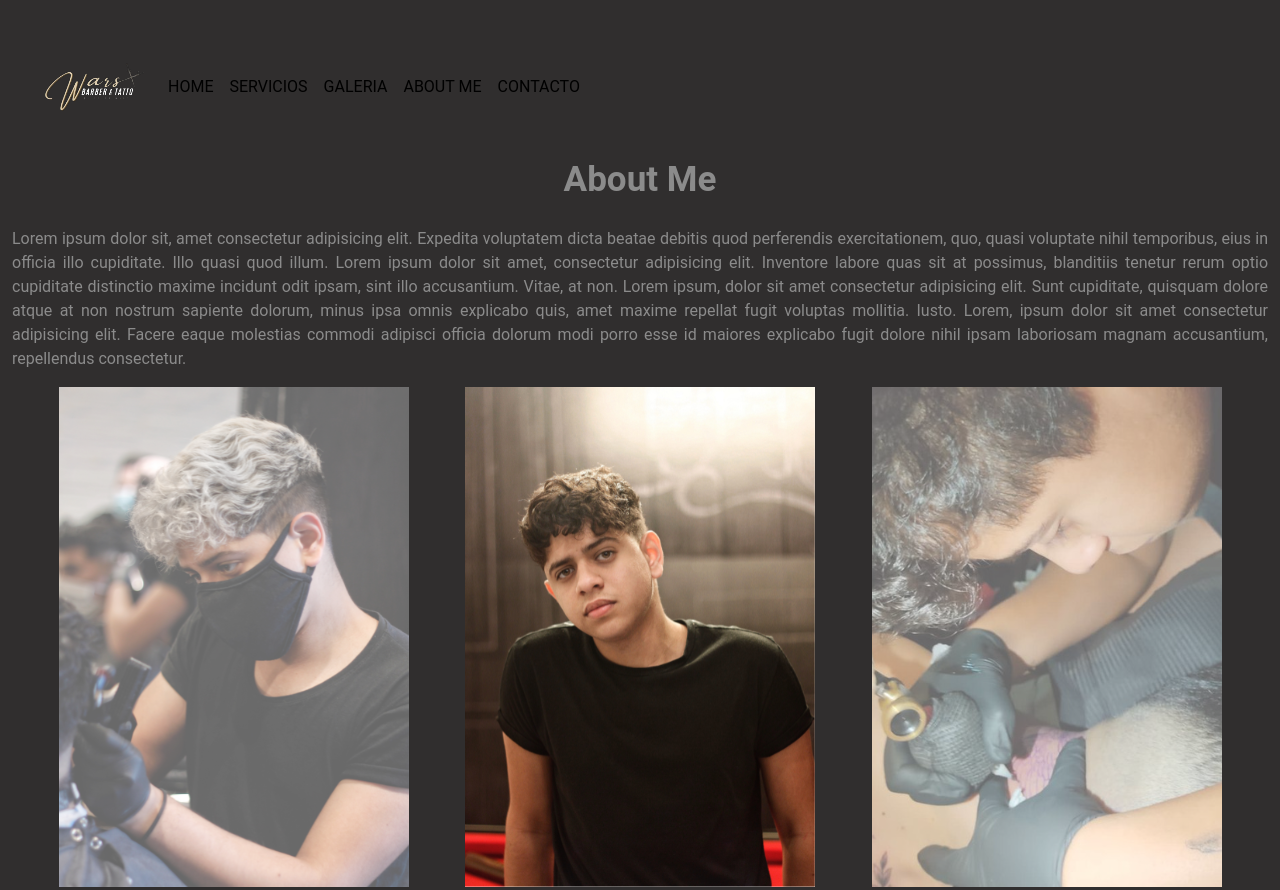
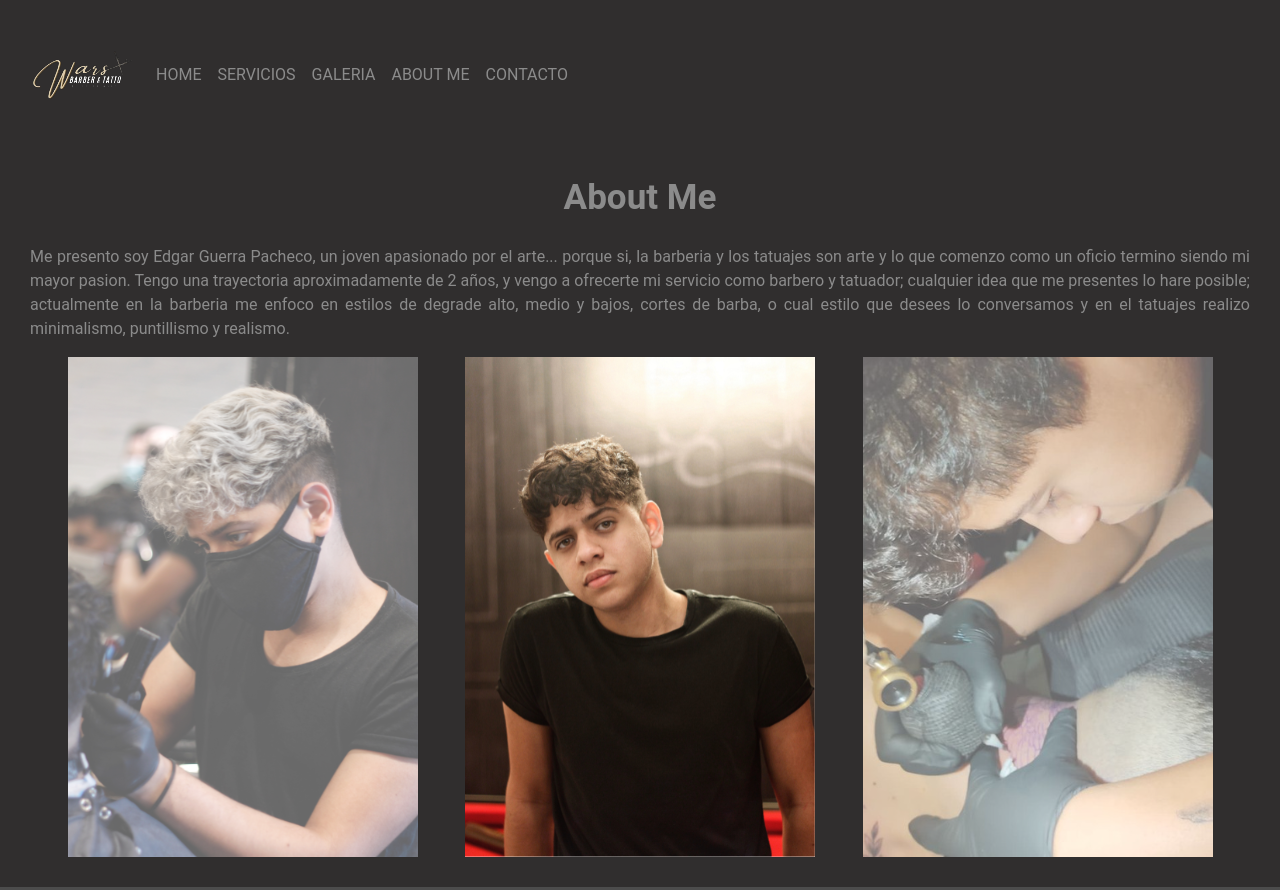
Before and after one commit to mariaaacl/proyecto_scss, a website: page views/acerca.html in a window 1280 px wide. Shown: the top 890 px of the page. Drawn offline with nearby package versions, Linux system fonts and the light colour scheme.

Commit message:
agregando ultimos detalles

```diff
--- a/Css/Estilo.css
+++ b/Css/Estilo.css
@@ -1,11 +1,19 @@
+.gridContainer {
+  display: grid;
+  grid-template-columns: 100%;
+  grid-template-rows: auto;
+  grid-template-areas: "header"
+ "section"
+ "pie-pagina"; }
+
 .navbar-nav {
   text-align: center; }
 
 .navbar-light .navbar-nav .nav-link {
-  color: #000000; }
+  color: #8b8b8b; }
 
 .navbar-light .navbar-nav .nav-link.active, .navbar-light .navbar-nav .show > .nav-link {
-  color: #000000; }
+  color: #8b8b8b; }
 
 .navbar {
   padding-bottom: 0px; }
@@ -161,10 +169,11 @@
 .contenedorFormInf {
   box-shadow: 0 0 20px 0 #ffffff4d;
   display: grid;
-  margin-bottom: 30px; }
+  margin-bottom: 30px;
+  margin: 75px; }
 
 .contenedorFormInf > * {
-  padding: 1em; }
+  padding: 2em; }
 
 .contact-form form {
   display: grid;
--- a/SCSS/Style.scss
+++ b/SCSS/Style.scss
@@ -1,3 +1,4 @@
+@import "gridAcerca";
 @import "header";
 @import "footer";
 @import "index";
--- a/SCSS/contacto.scss
+++ b/SCSS/contacto.scss
@@ -14,10 +14,11 @@
     box-shadow: 0 0 20px 0 #ffffff4d;
     display: grid;
     margin-bottom: 30px;
+    margin: 75px;
 }
 
 .contenedorFormInf >*{
-    padding: 1em;
+    padding: 2em;
 }
 
 .contact-form form {
--- a/SCSS/general.scss
+++ b/SCSS/general.scss
@@ -1,6 +1,6 @@
 // VARIABLES
 $bg-color: #302e2e;
-$color-gen: #000000;
+$color-gen: #8b8b8b;
 $bg-color-card: #4c4c4c;
 $bg-card: #5b5d5f;
 $color-card: #aaadb1;
--- /dev/null
+++ b/SCSS/gridAcerca.scss
@@ -0,0 +1,9 @@
+.gridContainer {
+    display: grid;
+    grid-template-columns: 100% ;
+    grid-template-rows: auto;
+    grid-template-areas:
+    "header"
+    "section"
+    "pie-pagina";
+}
--- a/SCSS/header.scss
+++ b/SCSS/header.scss
@@ -1,6 +1,6 @@
 // VARIABLES
 $bg-color: #302e2e;
-$color-gen: #000000;
+$color-gen: #8b8b8b;
 $bg-color-card: #4c4c4c;
 $bg-card: #5b5d5f;
 $color-card: #aaadb1;
--- a/views/acerca.html
+++ b/views/acerca.html
@@ -18,10 +18,8 @@
      <script src="https://kit.fontawesome.com/73b0f3a61b.js" crossorigin="anonymous"></script>
 </head>
 <body class="bg--fondoG">
-    <div class="container-fluid">
-        <div class="row">
-            <div class="col-12 col-lg-12">
-                <header>
+    <div class="gridContainer">
+                <header class="header">
                 <!-- menu -->
                     <nav class="navbar navbar-expand-lg navbar-light">
                         <div class="container-fluid">
@@ -41,21 +39,19 @@
                         </div>
                     </nav>
                 </header>
-            </div>
-        </div>
 
         <!-- comienzo de biografia -->
-        <div class="row">
-            <section class="col-12 col-lg-12">
+            <section class="section">
                 <div class="titulos">About Me</div>
-                <p class="aboutM">Lorem ipsum dolor sit, amet consectetur adipisicing elit. Expedita voluptatem dicta beatae debitis quod perferendis exercitationem, quo, quasi voluptate nihil temporibus, eius in officia illo cupiditate. Illo quasi quod illum. Lorem ipsum dolor sit amet, consectetur adipisicing elit. Inventore labore quas sit at possimus, blanditiis tenetur rerum optio cupiditate distinctio maxime incidunt odit ipsam, sint illo accusantium. Vitae, at non. Lorem ipsum, dolor sit amet consectetur adipisicing elit. Sunt cupiditate, quisquam dolore atque at non nostrum sapiente dolorum, minus ipsa omnis explicabo quis, amet maxime repellat fugit voluptas mollitia. Iusto. Lorem, ipsum dolor sit amet consectetur adipisicing elit. Facere eaque molestias commodi adipisci officia dolorum modi porro esse id maiores explicabo fugit dolore nihil ipsam laboriosam magnam accusantium, repellendus consectetur.</p>
+                <p class="aboutM">Me presento soy Edgar Guerra Pacheco, un joven apasionado por el arte... porque si, la barberia y los tatuajes son arte y lo que comenzo como un oficio termino siendo mi mayor pasion.
+                Tengo una trayectoria aproximadamente de 2 años, y vengo a ofrecerte mi servicio como barbero y tatuador; cualquier idea que me presentes lo hare posible; actualmente en la barberia me enfoco en estilos de degrade alto, medio y bajos, cortes de barba, o cual estilo que desees lo conversamos y en el tatuajes realizo minimalismo, puntillismo y realismo.
+                </p>
                 <div class="imgA">
                     <img src="../assets/imagenes/ab2.png" alt="fondo">
                     <img src="../assets/imagenes/ab1.png" alt="principal">
                     <img src="../assets/imagenes/ab3.png" alt="fondo">
                 </div>
             </section>
-        </div>
 
         <!-- comienzo del footer -->
         <footer class="pie-pagina">
@@ -69,7 +65,7 @@
                 </div>
                 <div class="box">
                     <h2>About Me</h2>
-                    <p>Lorem ipsum, dolor sit amet consectetur adipisicing elit. Consequatur similique repellendus, ducimus magnam nisi dolorem eum! Dolores quasi nesciunt</p>
+                    <p>Soy Edgar War's y estare encantado de atenderte sea para potenciar tu estilo o para plasmar tus ideas en la piel.</p>
                 </div>
                 <div class="box">
                     <h2>Redes</h2>
```
Also changed, not shown: index.html (+4 -4 lines), views/contacto.html (+1 -1 lines), views/galeria.html (+1 -1 lines), views/servicios.html (+11 -3 lines), SCSS/footer.scss (indentation only).
